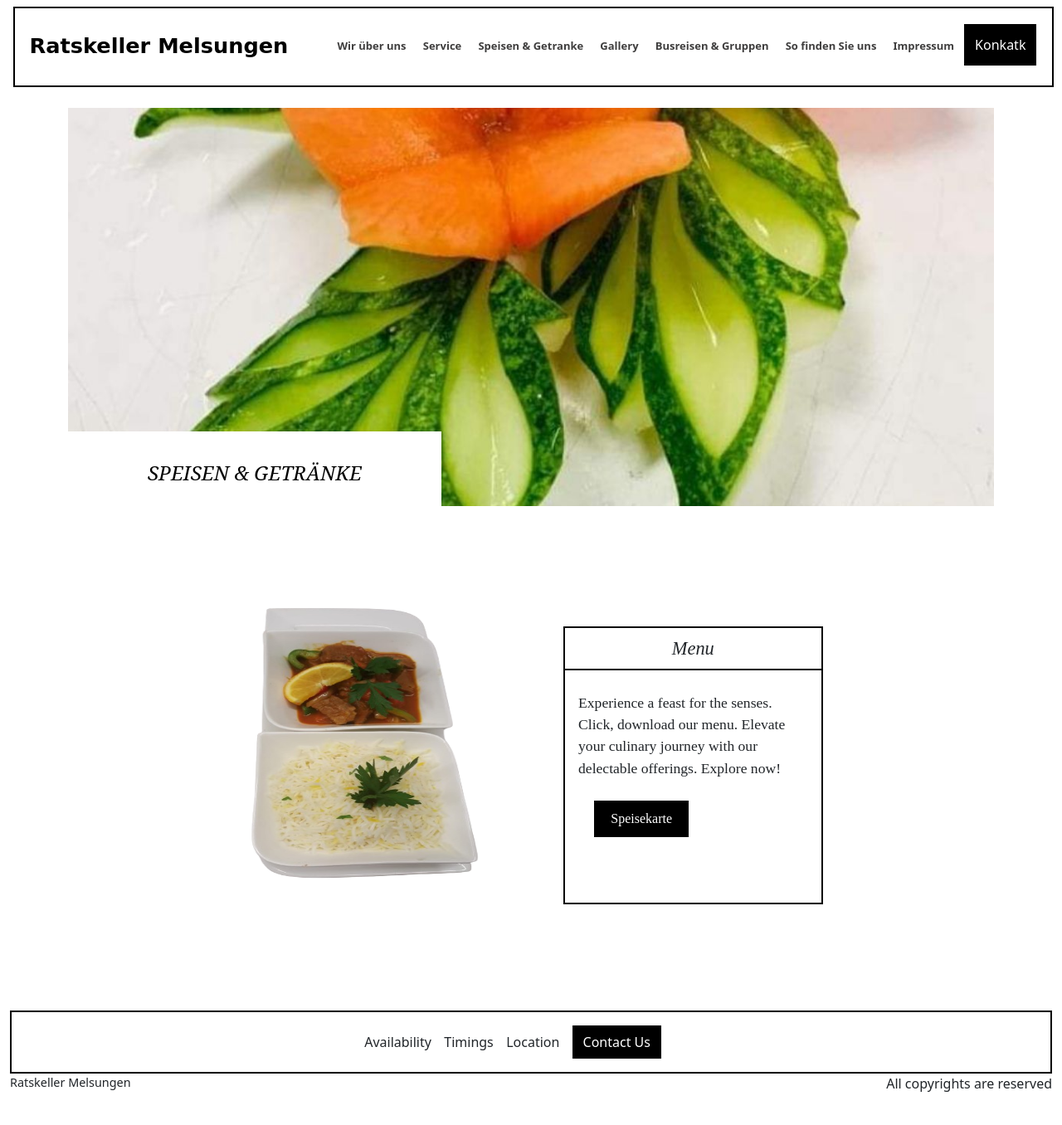
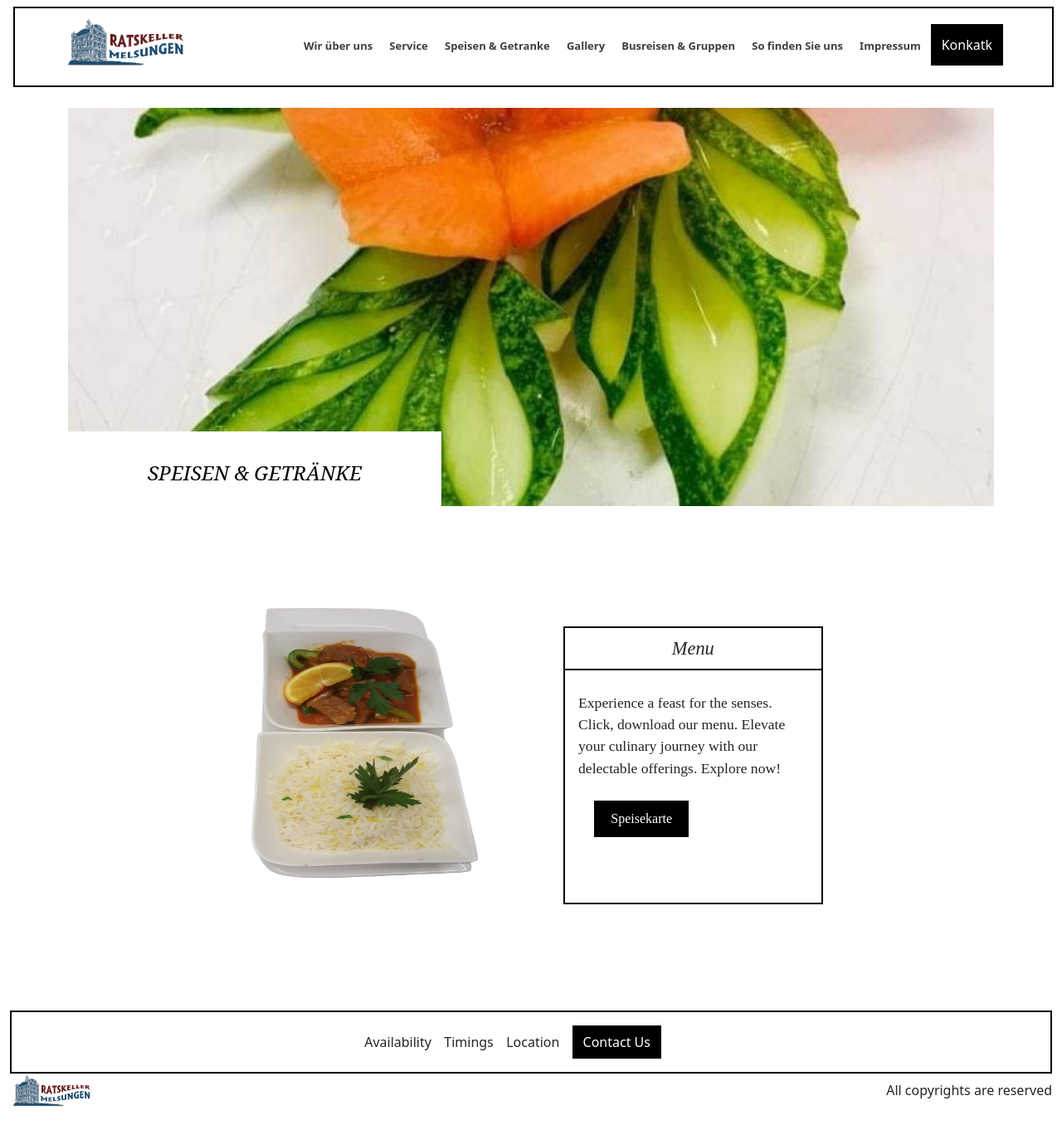
Before and after one commit to TubaAmmar/Ratskeller, a plain HTML site: page Food .html in a window 1280 px wide. Shown: the whole page at 83% size. Drawn offline with nearby package versions, Linux system fonts and the light colour scheme.

Commit message:
Add files via upload

```diff
--- a/Food .html
+++ b/Food .html
@@ -17,7 +17,7 @@
 
     <div class=""></div>
   <div class="nav1">
-    <div class="item1"><a href="index.html"><span class="">Ratskeller Melsungen</span> </a> </div>
+    <div class="item1"><a href="index.html"><span class=""><img src="img/big_23571552_0_400-160.png" class="imgg"/></span> </a> </div>
   <div class="icon1">  <i class="fa-solid fa-bars-staggered" onclick="toggleNav()"></i></div>
     <div class="item2" id="c1">
         <div class="icon2"><i class="fa-solid fa-arrow-left" onclick="toggleNav2()"></i></div>
@@ -155,12 +155,12 @@
       </div>
 
 
-       <footer>
+      <footer>
 
         <div class="container-fluid footer">
           <div class="row">
           <div class="col-6 copy1 ">
-            <p class=""><b>Ratskeller Melsungen</b> </p>
+            <p class=""><img src="img/big_23571552_0_400-160.png" class="imggg"/> </p>
           </div>
           <div class="col-6 copy2">
             <p>All copyrights are reserved</p>
--- a/about.css
+++ b/about.css
@@ -1,4 +1,3 @@
-
 
 .section11{
     background-image: url('img/Ratskeller_Mls_015.jpg');
--- a/gallery.css
+++ b/gallery.css
@@ -28,8 +28,8 @@ body {
 }
 
 .gallery-item img {
-    width: 250px;
-    height: 250px;
+    width: 270px;
+    height: 330px;
     display: block;
     margin: 0 auto; /* Center the image */
     transition: transform 0.3s ease-in-out;
--- a/style.css
+++ b/style.css
@@ -41,6 +41,15 @@ body{
 
   #loader-box p {
     margin: 10px 0;
+  }
+
+  .imgg{
+    height: 60px;
+    margin-top: -1rem;
+  }
+
+  .imggg{
+    height: 40px;
   }
 
   .opening-hours{
@@ -509,8 +518,9 @@ font-family: 'Noto Serif', serif;
 }
 
 .copy2{
+    padding-top: .5rem;
     text-align: right;
-    font-weight: 300;
+    font-weight: 400;
 
 }
 
```
Also changed, not shown: AboutUs.html (+2 -2 lines), Gallery.html (+2 -2 lines), Services.html (+3 -3 lines), imprint.html (+3 -3 lines), index.html (+2 -2 lines), location.html (+3 -3 lines), tours.html (+2 -2 lines).
